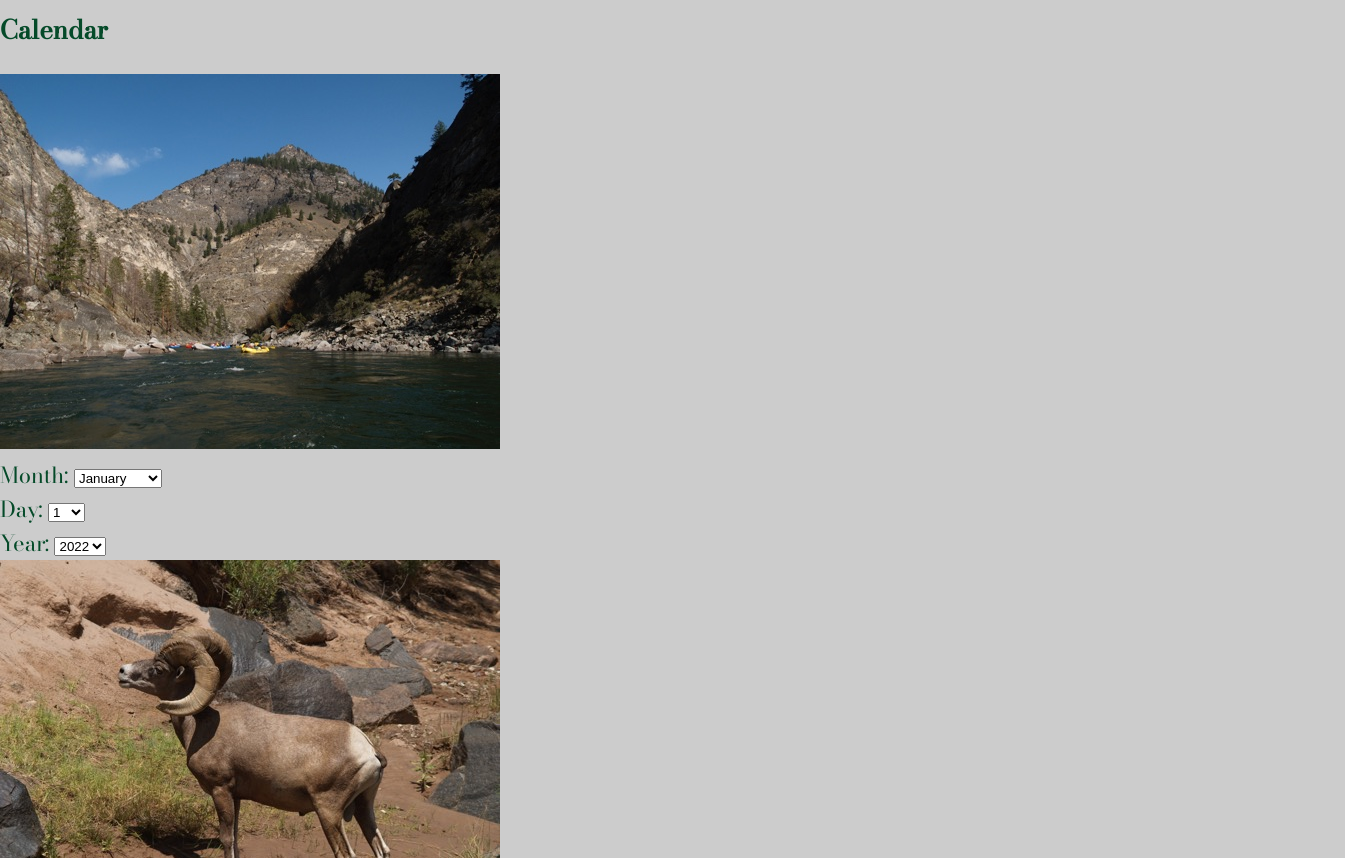
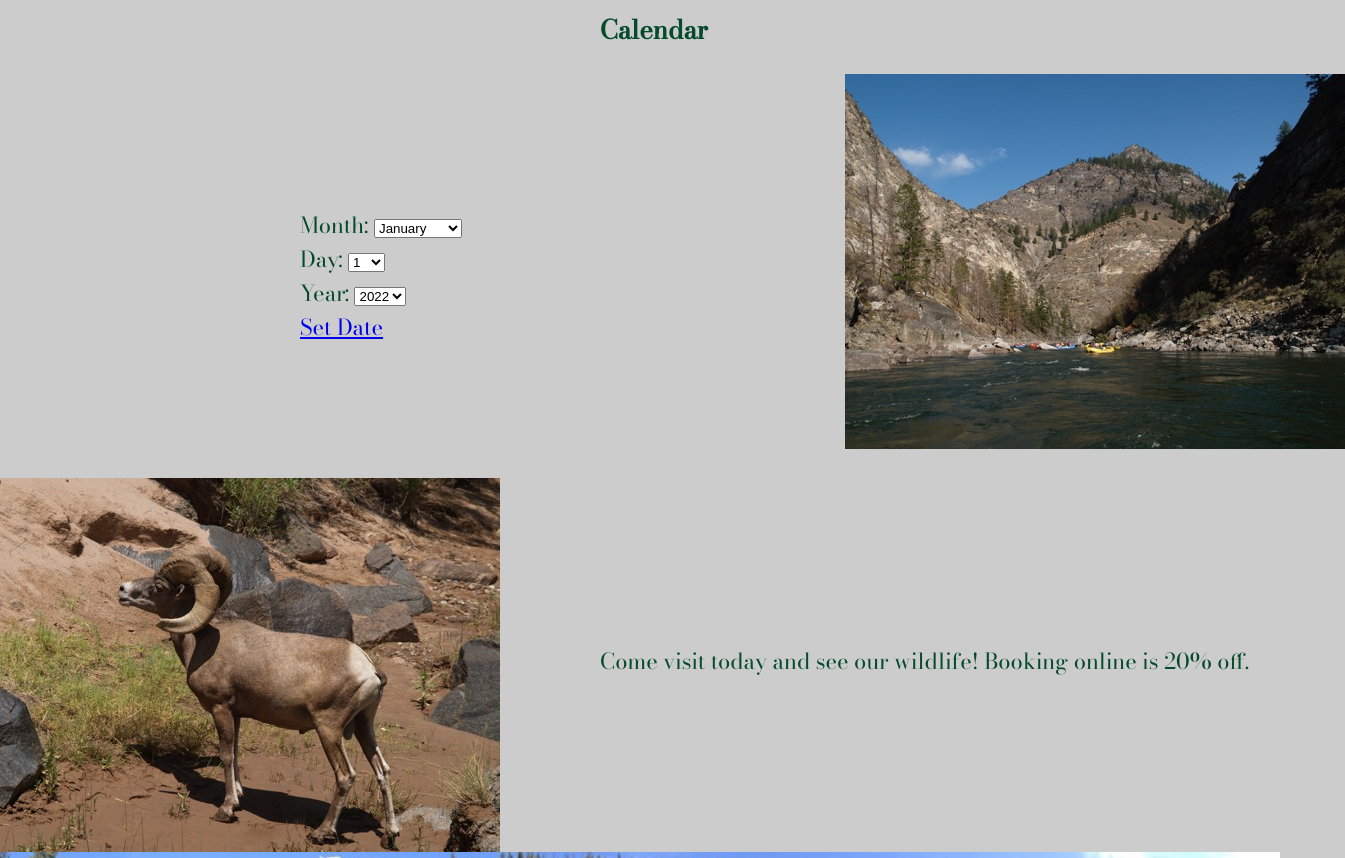
Before and after one commit to JuliaRitchie/WDD130, a plain HTML site: page wwr/page2.html in a window 1280 px wide. Shown: the part 175-1033 px from the top of the page, 1345 px wide, since content can reach past the window. Drawn offline with nearby package versions, Linux system fonts and the light colour scheme.

Commit message:
commit on 'master'

```diff
--- a/wwr/page2.html
+++ b/wwr/page2.html
@@ -15,7 +15,7 @@
             </a>
             <nav>
                 <a href="index.html">Home</a>
-                <a href="#">Page 2</a>
+                <a href="page2.html">Schedule</a>
                 <a href="site-plan-rafting.html">Site Plan</a>
                 <a href="contactus.html">Contact Us</a>
             </nav>
@@ -23,10 +23,11 @@
         <h2>Schedule a Date</h2>
 
         <div class="schedule">
-            <h3>Calendar</h3>
+            <h3 id="calendar">Calendar</h3>
             <div id="mountain-box">
                 <img id="salmon-boat-pic" src="images/small-salmon-boats.jpg">
             </div>
+            <div id="dates">
                 <div id="months">
                     <label for="months">Month:</label>
 
@@ -94,15 +95,20 @@
                         <option value="2026">2026</option>
 
                     </select>
+
+                <div id="set-date">
+                    <a href="#">Set Date</a>
+                </div>
+                </div>
             </div>
 
         </div>
 
         <div id="infographic">
+            <p id="ram-text">Come visit today and see our wildlife! Booking online is 20% off.</p>
             <div id="ram-box">
                 <img id="ram-pic" src="images/bighorn-ram.jpg" alt="bighorn ram on mountain side.">
             </div>
-            <p id="ram-text">Come visit today and see our wildlife! Booking online in 20% off compared to booking over the phone or in-person.</p>
         </div>
 
         <div id="mountain-banner">
--- a/wwr/styles/style.css
+++ b/wwr/styles/style.css
@@ -238,6 +238,34 @@ nav {
     text-align: center;
 }
 
+#scenery-img{
+    width: 100%;
+    margin-bottom: -210px;
+    margin-top: -10px;
+}
+
+#salmon-boat-pic{
+    margin-right: 0px;
+    margin-left: 845px;
+}
+
+#dates{
+    margin-top: -250px;
+    margin-bottom: 200px;
+    margin-left: 300px;
+}
+
+#calendar{
+    margin-left: 600px;
+}
+
+#ram-text{
+    margin-left: 600px;
+    margin-top: 300px;
+    margin-bottom: -200px;
+}
+
+
 @media screen and (max-width: 900px) {
     #hero, .home-grid {
         display: block;
```
Also changed, not shown: wwr/index.html (+1 -1 lines). Lines whose indentation alone changed are shown as unchanged.
